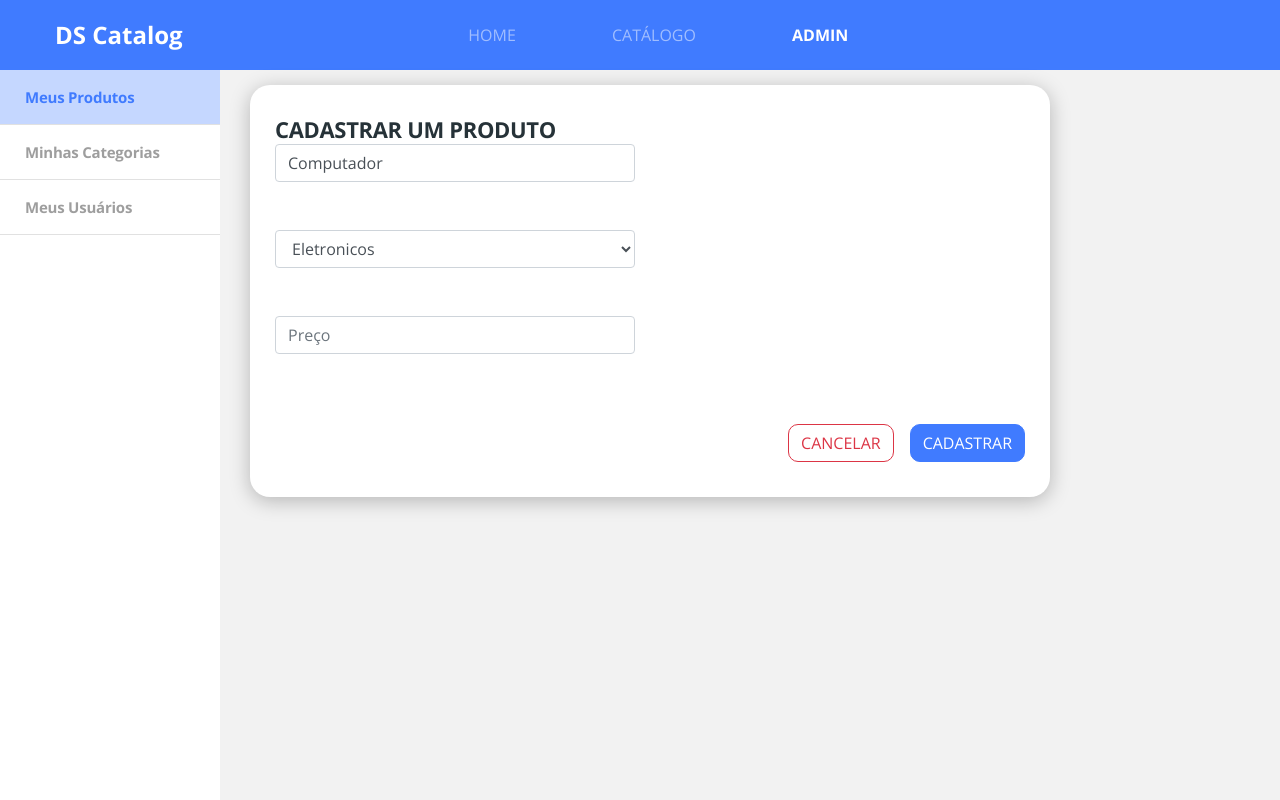
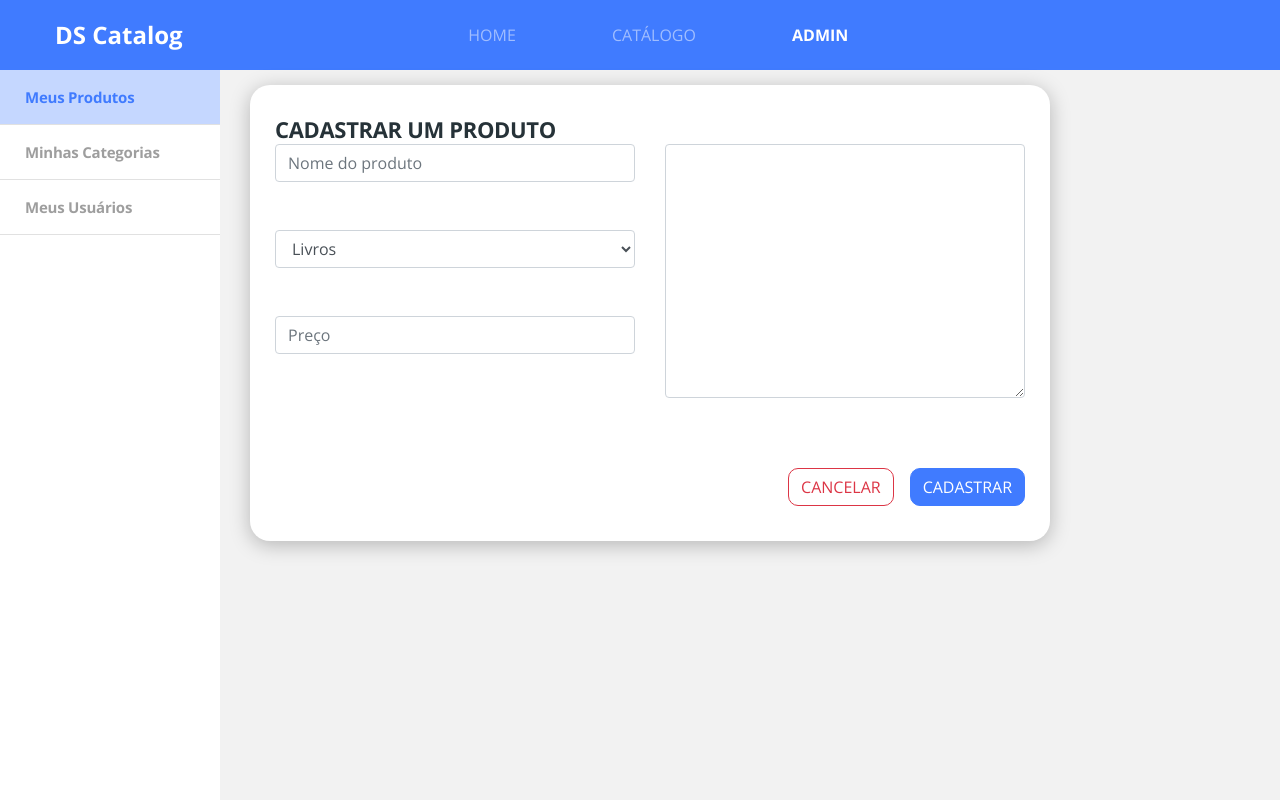
Before and after one commit to JoelMaciel/dscatalog-bootcamp-devsuperior, a React (Create React App) app in the folder front-web/: page /admin/products/create in a window 1280 px wide. Built offline with nearby package versions, Linux system fonts and the light colour scheme.

Commit message:
formularios

```diff
--- a/front-web/src/pages/Admin/components/Products/Form/index.tsx
+++ b/front-web/src/pages/Admin/components/Products/Form/index.tsx
@@ -1,3 +1,4 @@
+import { makeRequest } from 'core/utils/request';
 import React, { useState } from 'react'
 import BaseForm from '../../BaseForm';
 import './styles.scss';
@@ -6,18 +7,21 @@ type FormState = {
    name: string;
    price: string;
    category: string;
+   description:string
 }
+type FormEvent = React.ChangeEvent<HTMLInputElement | HTMLSelectElement | HTMLTextAreaElement>
 
 
 const Form = () => {
 
    const [formData, setFormData] = useState<FormState>({
-      name:'Computador',
+      name:'',
       price:'',
-      category:'eletronicos'
+      category:'1',
+      description:''
    });
 
-   const hanldeOnChange = (event :React.ChangeEvent<HTMLInputElement | HTMLSelectElement>) =>{
+   const hanldeOnChange = (event :FormEvent) =>{
       const name = event.target.name;
       const value = event.target.value;
 
@@ -26,8 +30,14 @@ const Form = () => {
    const handleSubmit = (event: React.FormEvent<HTMLFormElement>)=> {
       event.preventDefault();
 
-      console.log(formData);
-
+      const payload = {
+         ...formData,
+         imgUrl:'https://a-static.mlcdn.com.br/1500x1500/console-xbox-360-4gb-2-controles-wireless-microsoft/comercialfkl/369/15adbdeceaa41972b111e5117caeb994.jpg',
+         categories:[{id: formData.category}]
+      }
+         makeRequest({url: '/products', method:'POST', data: payload}).then(()=>{
+            setFormData({name:'', category:'',price:'', description:''});
+         })
    }
 
  return (
@@ -48,9 +58,9 @@ const Form = () => {
              className="form-control mb-5" onChange={hanldeOnChange}
              name="category"
              >
-               <option value="livros">Livros</option>
-               <option value="computadores">Computadores</option>
-               <option value="eletronicos">Eletronicos</option>
+               <option value="1">Livros</option>
+               <option value="3">Computadores</option>
+               <option value="2">Eletronicos</option>
             </select>
             <input
             value={formData.price}
@@ -61,6 +71,16 @@ const Form = () => {
             placeholder="Preço"
             />
          </div>
+         <div className="col-6">
+         <textarea
+            name="description"
+            value={formData.description}
+            onChange={hanldeOnChange}
+            className="form-control"
+            cols={30}
+            rows={10}
+         />
+         </div>
       </div>
     </BaseForm>
     </form>
```
Also changed, not shown: 1 other file (tests, documents, lock files or other folders).
